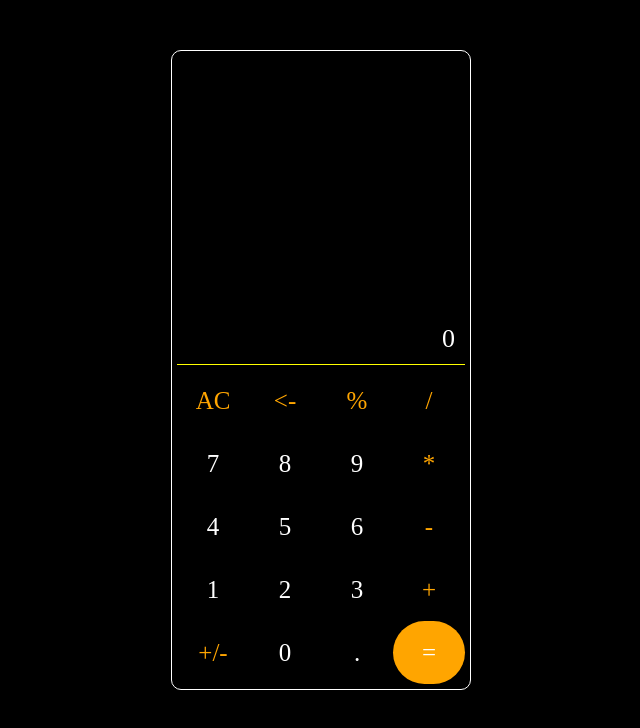
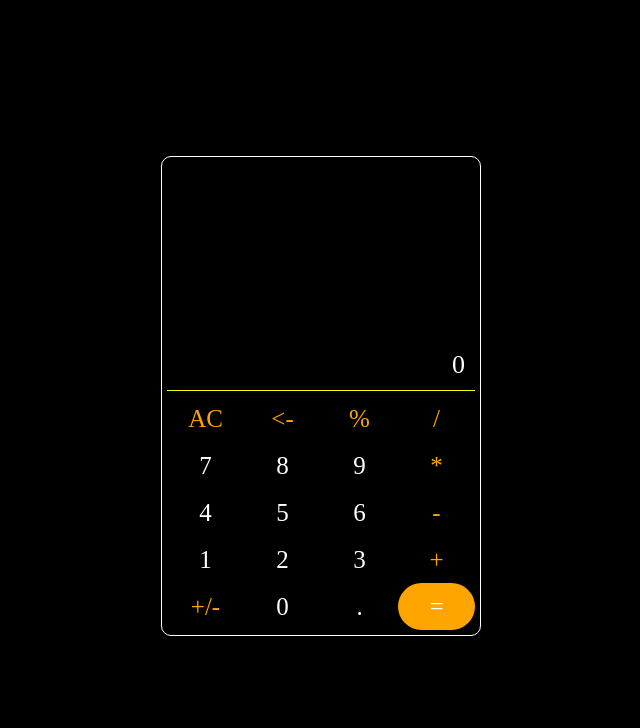
Before and after one commit to lollapaloooza/calculator, a plain HTML site: page index.html in a window 1280 px wide. Shown: the whole page, without its empty margins (319-959 px from the left). Drawn offline with Linux system fonts and the light colour scheme.

Commit message:
Fix bugs

```diff
--- a/index.html
+++ b/index.html
@@ -7,6 +7,7 @@
 </head>
 
 <body>
+    <div class="centerWrapper">
         <div class="calculatorWrapper">
             <div class="displayOutputWrapper">
                 <span class="displayOutput">0</span>
@@ -75,6 +76,8 @@
                 </div>
             </div>
         </div>
+    </div>
+
 
     <script src="script.js"></script>
 </body>
--- a/script.js
+++ b/script.js
@@ -158,6 +158,7 @@ allInputs.forEach((input) => {
             case "=":
                 {
                     allNums.push(num.join(''));
+                    console.log(allNums, 'start');
                     let length = allNums.length;
                     for (; length > 0; length--) {
                         let operation = operations[0];
@@ -165,7 +166,6 @@ allInputs.forEach((input) => {
                             case "+":
                                 {
                                     answer = (+allNums[0]) + (+allNums[1]);
-                                    debugger;
                                     allNums.shift();
                                     allNums.shift();
                                     allNums.unshift(answer);
@@ -175,7 +175,6 @@ allInputs.forEach((input) => {
                             case "-":
                                 {
                                     answer = (+allNums[0]) - (+allNums[1]);
-                                    debugger;
                                     allNums.shift();
                                     allNums.shift();
                                     allNums.unshift(answer);
@@ -185,7 +184,6 @@ allInputs.forEach((input) => {
                             case "/":
                                 {
                                     answer = (+allNums[0]) / (+allNums[1]);
-                                    debugger;
                                     allNums.shift();
                                     allNums.shift();
                                     allNums.unshift(answer);
@@ -195,7 +193,6 @@ allInputs.forEach((input) => {
                             case "*":
                                 {
                                     answer = (+allNums[0]) * (+allNums[1]);
-                                    debugger;
                                     allNums.shift();
                                     allNums.shift();
                                     allNums.unshift(answer);
@@ -206,8 +203,9 @@ allInputs.forEach((input) => {
                     }
                     output.textContent = answer;
                     operations = [];
-                    num = [];
+                    num = (answer + '').split('');
                     allNums = [];
+                    console.log(allNums, 'end')
                     break;
                 }
 
--- a/style.css
+++ b/style.css
@@ -8,11 +8,17 @@ body {
     background-color: #000;
 }
 
+.centerWrapper {
+    height: 97vh;
+    display: flex;
+    justify-content: center;
+    align-items: center;
+}
+
 .calculatorWrapper {
-	min-width: 300px;
-	max-width: 300px;
-	height: 80vh;
-	margin: 50px auto;
+    min-width: 320px;
+    max-width: 20vw;
+    height: 60vh;
     border: 1px solid #fff;
     display: grid;
     grid-template-rows: 1fr 1fr;
@@ -36,7 +42,6 @@ body {
 }
 
 .inputButtons {
-	//border: 1px solid red;
     display: grid;
     grid-template-columns: repeat(4, 1fr);
 }
@@ -46,7 +51,6 @@ body {
 }
 
 .inputButton {
-	//border: 1px solid pink;
     color: #fff;
     display: flex;
     justify-content: center;
```
Lines whose indentation alone changed are shown as unchanged.
